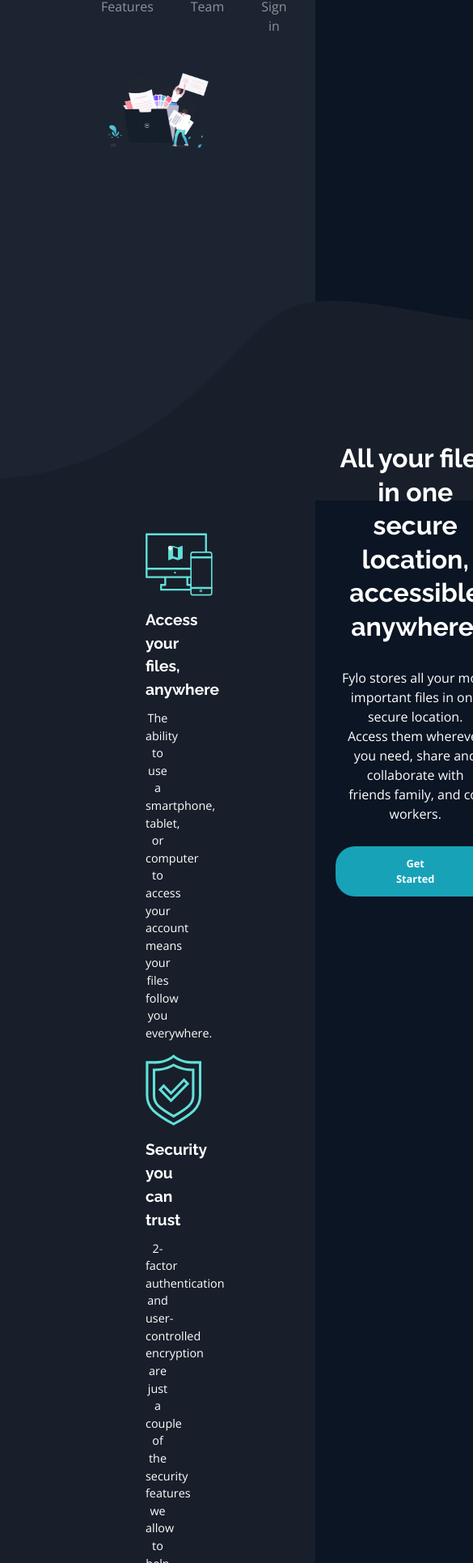
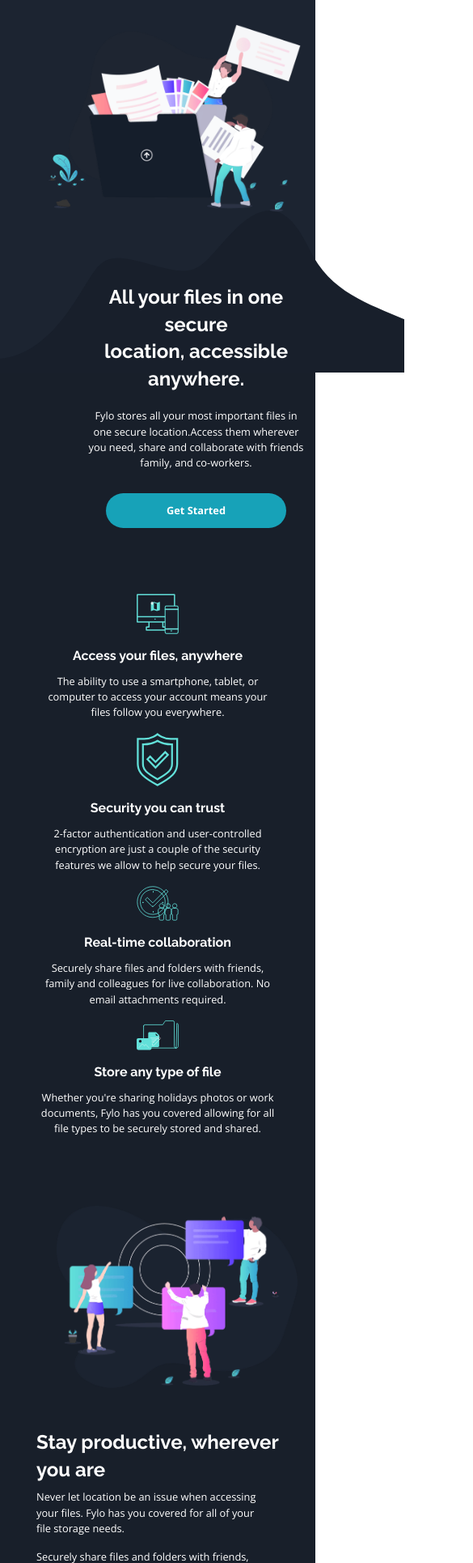
Before and after one commit to srijan-96/fylo-dark-theme-landing-page, a plain HTML site: page index.html in a window 390 px wide. Shown: the part 70-2000 px from the top of the page at 81% size, 585 px wide, since content can reach past the window. Drawn offline with nearby package versions, Linux system fonts and the light colour scheme.

Commit message:
Added media queries for Mobile version(Introduction and Feature section)

```diff
--- a/css/styles.css
+++ b/css/styles.css
@@ -39,6 +39,7 @@ h6 {
   text-align: center;
 }
 
+
 .container-fluid {
   padding: 50px 70px 0px 70px;
 }
@@ -67,7 +68,7 @@ h6 {
   z-index: 1;
 }
 
-.background-image {
+.background-image-desktop{
   margin-top: 85px;
   width: 1350px;
   height: 350px;
@@ -75,10 +76,20 @@ h6 {
   position: relative;
 }
 
+.background-image-mobile{
+  display: none;
+}
+
 .app-intro {
   line-height: 1.5;
   margin-top: 30px;
 }
+
+.intro-header-mobile, .app-intro-mobile{
+  display: none;
+
+}
+
 
 .btn-info {
   font-size: 0.8rem;
@@ -101,6 +112,10 @@ h6 {
   line-height: 1.5;
   margin-top: 10px;
 }
+.feature-desc-mobile{
+  display: none;
+}
+
 
 .feature-container {
   padding: 10px 140px 10px 140px;
@@ -133,6 +148,10 @@ h6 {
 .productivity-title {
   margin-top: 90px;
   margin-left: 20px;
+}
+
+.productivity-desc-mobile, .productivity-title-mobile{
+  display: none;
 }
 
 .fylo-work {
@@ -227,10 +246,6 @@ h6 {
   text-align: left;
 }
 
-#social-section {
-  background-color: hsl(216, 53%, 9%);
-}
-
 .footer-logo {
   margin-top: 100px;
   margin-left: 120px;
@@ -242,53 +257,246 @@ h6 {
   line-height: 1.4;
 }
 
-.location, .contact, .about-us, .contact-us {
+.location, .contact, .about-us, .contact-us, .social {
   display: inline-block;
   float: left;
   margin-left: 30px;
   margin-top: 30px;
   margin-right: 10px;
+  height: 100px;
 }
 
 .location {
   width: 300px;
-  height: 100px;
 }
 
 .contact {
   width: 250px;
-  height: 100px;
 }
 
 .about-us, .contact-us {
   width: 100px;
-  height: 150px;
 }
 
-.contact-icon {
+.contact-social-icon {
   float: left;
   margin-right: 20px;
 }
 
-.gps {
+.gps-icon {
   margin-bottom: 20px;
 }
 
 .social {
-  float: left;
-  margin-left: 30px;
-  margin-top: 30px;
-  margin-right: 10px;
-}
-
-.social-icon {
-  float: left;
-  margin-right: 30px;
+display: block;
 }
 
 footer {
   margin-top: 200px;
 }
+
+
+
+
+/*************** Mobile version media queries *******************/
+
+@media screen and  (max-width: 510px) {
+
+
+  body{
+    background-color: white;
+  }
+
+
+  h3{
+    font-size: 1rem;
+
+  }
+
+
+/*************** Title Section *******************/
+   .nav-container{
+       padding: 10px 0px 0px 0px;
+
+   }
+
+
+.nav-logo{
+  width: 60%;
+  margin-left: -20px;
+  margin-top: 10px;
+
+
+}
+
+  .nav-item{
+    font-size: 0.8rem;
+    margin-right: 5px;
+    margin-left: 5px;
+  }
+
+
+/************** Introduction Section ******************/
+
+#intro-section{
+  height: 433px;
+}
+
+
+.intro-image{
+
+  width: 80%;
+  position: absolute;
+  z-index: 1;
+  left: 60px;
+  top: 70px;
+
+}
+
+
+.background-image-desktop{
+  display: none;
+
+}
+
+.background-image-mobile{
+  display: block;
+  width: 500px;
+  height: 200px;
+  position: relative;
+  top: 250px;
+}
+
+.intro-header, .app-intro{
+  display: none;
+}
+
+.intro-header-mobile{
+  display: block;
+  font-size: 1.5rem;
+  line-height: 1.4;
+}
+
+.app-intro-mobile{
+  display: block;
+  line-height: 1.5;
+  margin-top: 20px;
+  font-size: 0.8rem;
+
+}
+.introduction {
+  padding: 40px 0px 20px 0px;
+  top: 380px;
+  left: 95px;
+  position: absolute;
+  z-index: 1;
+}
+
+
+/************** Features Section ****************8*/
+
+#features {
+  padding: 270px 0px 30px 0px;
+
+}
+.feature-container {
+  padding: 20px 20px 20px 20px;
+}
+
+.feature-icon{
+  width: 15%;
+}
+
+.feature-desc-mobile{
+  display: block;
+  font-size: 0.8rem;
+  line-height: 1.5;
+  margin-top: 10px;
+}
+
+.feature-desc{
+  display: none;
+}
+
+.col-lg-feature{
+  margin-bottom: 70px;
+}
+
+.row{
+  margin-bottom: 0px;
+}
+
+
+
+/************** Productivity Section ***************/
+
+.productive-image {
+  width: 85%;
+  margin-left: 50px;
+}
+
+.productivity-title, .productivity-desc{
+  display: none;
+}
+
+.productivity-title-mobile{
+  display: block;
+  font-size: 1.5rem;
+  line-height: 1.4;
+  margin-top: 50px;
+  margin-left: 25px;
+}
+
+.productivity-desc-mobile{
+  display: block;
+  font-size: 0.8rem;
+  line-height: 1.5;
+  margin-left: 25px;
+}
+
+.fylo-work {
+  font-size: 0.8rem;
+  margin-left: 25px;
+
+}
+
+
+/**************** Testimonial Section *******************/
+
+
+
+
+
+
+
+
+
+
+}
+
+
+
+
+
+
+
+
+
+
+
+
+
+
+
+
+
+
+
+
+
+
+
+
 
 
 /********************** CSS trick to display outlines ************************/
--- a/index.html
+++ b/index.html
@@ -42,11 +42,11 @@
 
 
   <section id="title">
-    <div class="container-fluid">
+    <div class="container-fluid nav-container">
       <!-- Nav Bar -->
       <nav class="navbar navbar-expand navbar-expand-lg navbar-dark">
         <a class="navbar-brand" href="#">
-          <img src="images/logo.svg" width="70%" class="d-inline-block align-top" alt="" loading="lazy">
+          <img src="images/logo.svg" width="70%" class="d-inline-block align-top nav-logo" alt="" loading="lazy">
         </a>
         <div class="collapse navbar-collapse" id="navbarSupportedContent">
           <ul class="navbar-nav ml-auto">
@@ -69,13 +69,20 @@
 
 
   <section id="intro-section">
-    <img class="background-image" src="images/bg-curvy-desktop.svg" alt="intro">
+    <img class="background-image-desktop" src="images/bg-curvy-desktop.svg" alt="intro">
+      <img class="background-image-mobile" src="images/bg-curvy-mobile.svg" alt="intro">
     <div class="container">
       <div class="introduction">
-        <h1>All your files in one secure location,<br />
+        <h1 class="intro-header">All your files in one secure location,<br />
           accessible anywhere.</h1>
         <p class="app-intro">Fylo stores all your most important files in one secure location.<br />Access them wherever
           you need, share and collaborate with<br />friends family, and co-workers.</p>
+
+          <h1 class="intro-header-mobile">All your files in one secure<br />location,
+            accessible<br />anywhere.</h1>
+          <p class="app-intro-mobile">Fylo stores all your most important files in<br/>one secure location.Access them wherever</br>
+            you need, share and collaborate with friends<br />family, and co-workers.</p>
+
 
         <button type="button" class="btn btn-info btn-lg">Get Started</button>
 
@@ -88,33 +95,41 @@
     <div class="container-fluid feature-container">
 
       <div class="row">
-        <div class="col-lg-6">
+        <div class="col-lg-6 col-feature">
           <img class="feature-icon" src="images/icon-access-anywhere.svg" alt="feature-1">
           <h3 class="feature-title">Access your files, anywhere</h3>
           <p class="feature-desc">The ability to use a smartphone, tablet, or computer</br>to access your account means your
             files follow you</br>everywhere.</p>
+          <p class="feature-desc-mobile">The ability to use a smartphone, tablet, or</br>computer to access your account means your</br>
+              files follow you everywhere.</p>
 
         </div>
-        <div class="col-lg-6">
+        <div class="col-lg-6 col-feature">
           <img class="feature-icon" src="images/icon-security.svg" alt="feature-2">
           <h3 class="feature-title">Security you can trust</h3>
           <p class="feature-desc">2-factor authentication and user-controlled encryption are</br>just a couple of the security
             features we allow to help</br>secure your files.</p>
+          <p class="feature-desc-mobile">2-factor authentication and user-controlled</br>encryption are just a couple of the security</br>
+            features we allow to help secure your files.</p>
         </div>
       </div>
       <div class="row">
-        <div class="col-lg-6">
+        <div class="col-lg-6 col-feature">
           <img class="feature-icon" src="images/icon-collaboration.svg" alt="feature-3">
           <h3 class="feature-title">Real-time collaboration</h3>
           <p class="feature-desc">Securely share files and folders with friends, family and</br>colleagues for live collaboration.
             No email attachments</br>required.</p>
+          <p class="feature-desc-mobile">Securely share files and folders with friends,</br>family and colleagues for live collaboration.
+            No</br>email attachments required.</p>
 
         </div>
-        <div class="col-lg-6">
+        <div class="col-lg-6 col-feature">
           <img class="feature-icon" src="images/icon-any-file.svg" alt="feature-4">
           <h3 class="feature-title">Store any type of file</h3>
           <p class="feature-desc">Whether you're sharing holidays photos or work</br>documents, Fylo has you covered allowing for all
             file</br>types to be securely stored and shared.</p>
+          <p class="feature-desc-mobile">Whether you're sharing holidays photos or work</br>documents, Fylo has you covered allowing for all</br>
+            file types to be securely stored and shared.</p>
         </div>
       </div>
     </div>
@@ -125,16 +140,25 @@
     <div class="container-fluid feature-container">
 
       <div class="row">
-        <div class="col-lg-6">
+        <div class="col-lg-6 col-productivity">
           <img class="productive-image" src="images/illustration-stay-productive.png" alt="productivity-icon">
         </div>
-        <div class="col-lg-6">
+        <div class="col-lg-6 col-productivity">
           <h1 class="productivity-title">Stay productive,</br>wherever you are</h1>
+          <h1 class="productivity-title-mobile">Stay productive, wherever you are</h1>
+
           <p class="productivity-desc">Never let location be an issue when accessing your files. Fylo has you</br>covered for all of your file
             storage needs.</p>
           <p class="productivity-desc">Securely share files and folders with friends, family and colleagues for live</br>collaboration. No email
             attachments required.
           </p>
+
+          <p class="productivity-desc-mobile">Never let location be an issue when accessing</br>your files. Fylo has you covered for all of your</br>file
+            storage needs.</p>
+          <p class="productivity-desc-mobile">Securely share files and folders with friends,</br>family and colleagues for live collaboration. No</br>email
+            attachments required.
+          </p>
+
           <a class="fylo-work" href="#">See how Fylo works
             <img class="arrow-image" src="images/icon-arrow.svg" style="width:2.5%;" alt="">
           </a>
@@ -223,9 +247,9 @@
   <section id="footer">
     <img class="footer-logo" src="images/logo.svg" width="10%" class="d-inline-block align-top" alt="" loading="lazy">
 
-    <div class="container test-id">
+    <div class="container">
       <div class="location">
-        <i class="fas fa-map-marker-alt contact-icon gps"></i>
+        <i class="fas fa-map-marker-alt contact-social-icon gps-icon"></i>
         <p class="address-text">
           Lorem ipsum dolor sit amet, consectetur</br>adipiscing elit, sed do eiusmod tempor</br>ncididunt ut labore et
           dolore magna aliqua
@@ -233,10 +257,10 @@
       </div>
 
       <div class="contact">
-        <i class="fas fa-phone-volume contact-icon"></i>
+        <i class="fas fa-phone-volume contact-social-icon"></i>
         <p class="address-text">+1-543-123-4567</p>
 
-        <i class="fas fa-envelope contact-icon"></i>
+        <i class="fas fa-envelope contact-social-icon"></i>
         <p class="address-text">example@fylo.com</p>
       </div>
 
@@ -256,9 +280,9 @@
       </div>
 
       <div class="social">
-        <i class="fab fa-facebook-f social-icon"></i>
-        <i class="fab fa-twitter social-icon"></i>
-        <i class="fab fa-instagram social-icon"></i>
+        <i class="fab fa-facebook-f contact-social-icon"></i>
+        <i class="fab fa-twitter contact-social-icon"></i>
+        <i class="fab fa-instagram contact-social-icon"></i>
       </div>
 
     </div>
```
